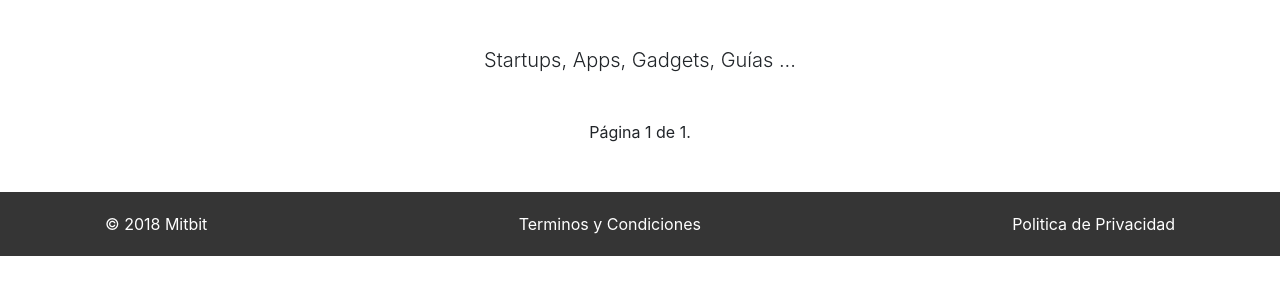
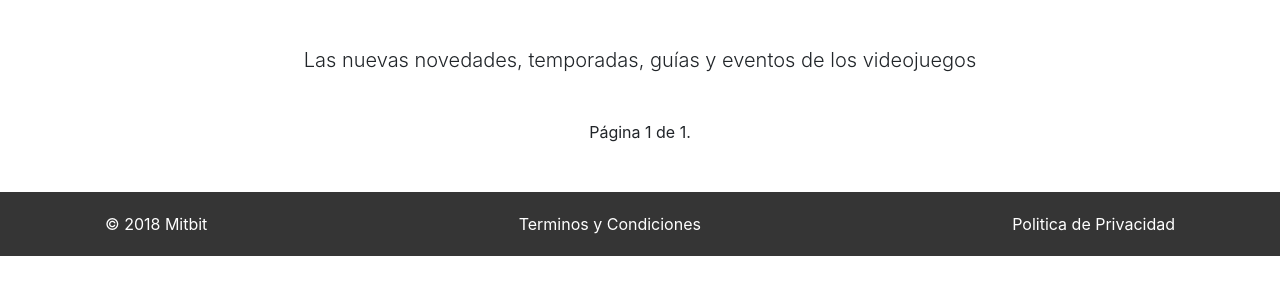
Before and after one commit to diegoamorin/vilvox, a Django app: page / in a window 1280 px wide. Shown: the part 58-358 px from the top of the page. Run offline with Django 3.2, Linux system fonts and the light colour scheme; data that the repository does not hold is empty; some libraries are stand-ins or nearby versions.

Commit message:
cambios de descripcion no importantes

```diff
--- a/templates/index.html
+++ b/templates/index.html
@@ -2,7 +2,7 @@
 {% load static %}
 
 {% block jumbo %}
-<h1 class="lead">Startups, Apps, Gadgets, Guías ...</h1>
+<h1 class="lead">Las nuevas novedades, temporadas, guías y eventos de los videojuegos</h1>
 
 {% if user.is_superuser %}
 	<a href="{% url 'addPost' %}" class="btn btn-outline-dark">Nueva Entrada</a>
```
